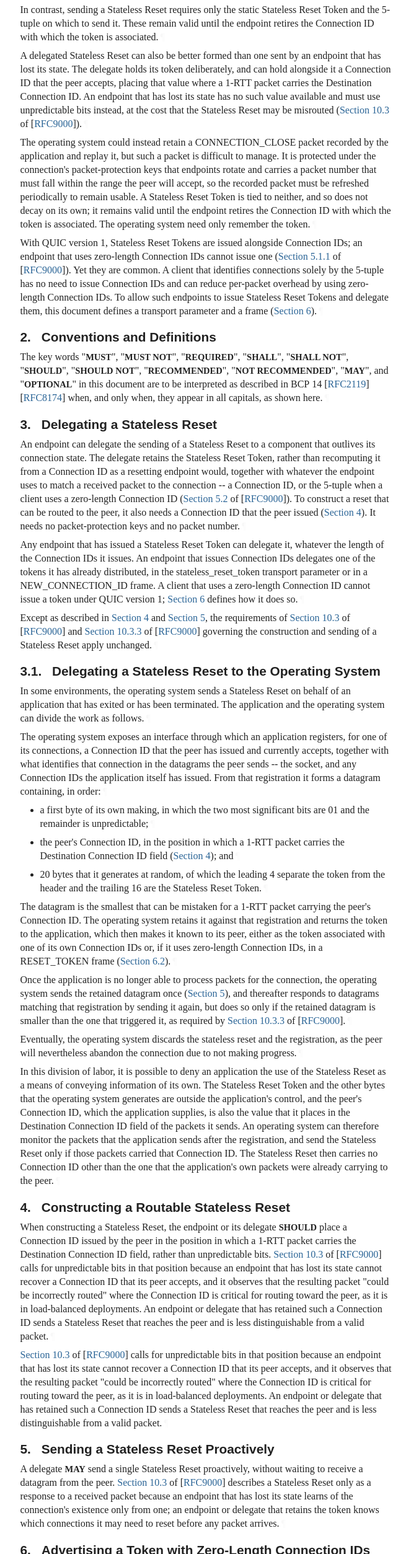
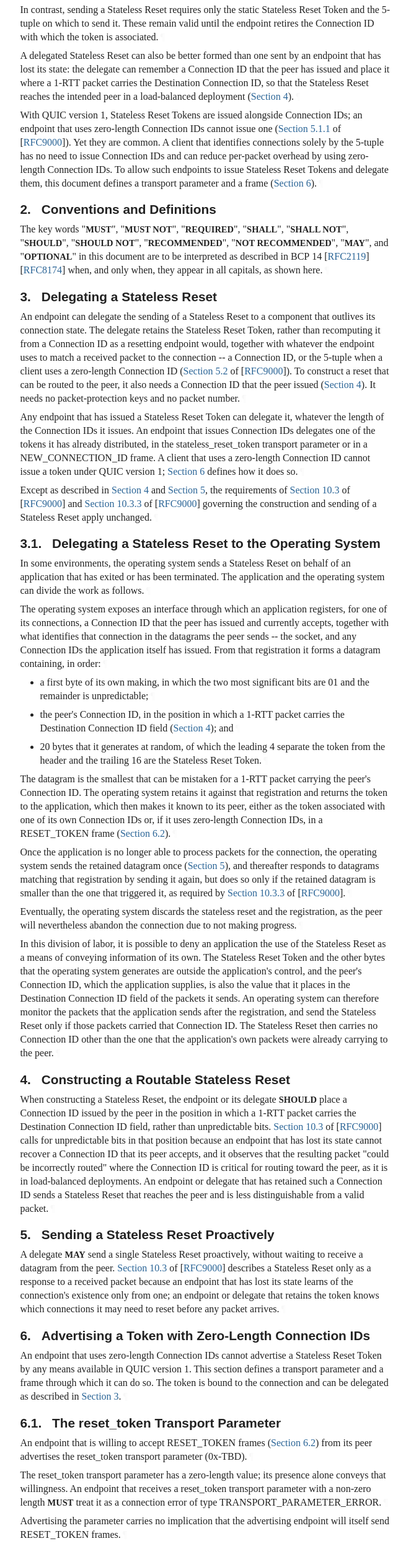
Before and after one commit to kazuho/draft-kazuho-quic-delegated-stateless-reset, a plain HTML site: page kazuho/delegation-is-the-core-topic/draft-kazuho-quic-reset-token-frame.html in a window 1280 px wide. Shown: the part 1416-3923 px from the top of the page at 62% size, without its empty margins (92-755 px from the left). Drawn offline with Linux system fonts and the light colour scheme; a web font is replaced by a local one.

Commit message:
Script updating gh-pages from df0724d. [ci skip]

```diff
--- a/kazuho/delegation-is-the-core-topic/draft-kazuho-quic-reset-token-frame.html
+++ b/kazuho/delegation-is-the-core-topic/draft-kazuho-quic-reset-token-frame.html
@@ -1237,26 +1237,17 @@ thus, the recorded packet would need constant refreshing to remain usable.<a hre
 Token and the 5-tuple on which to send it. These remain valid until the endpoint
 retires the Connection ID with which the token is associated.<a href="#section-1-6" class="pilcrow">¶</a></p>
 <p id="section-1-7">A delegated Stateless Reset can also be better formed than one sent by an
-endpoint that has lost its state. The delegate holds its token deliberately, and
-can hold alongside it a Connection ID that the peer accepts, placing that value
-where a 1-RTT packet carries the Destination Connection ID. An endpoint that has
-lost its state has no such value available and must use unpredictable bits
-instead, at the cost that the Stateless Reset may be misrouted (<span><a href="https://rfc-editor.org/rfc/rfc9000#section-10.3" class="relref">Section 10.3</a> of [<a href="#RFC9000" class="cite xref">RFC9000</a>]</span>).<a href="#section-1-7" class="pilcrow">¶</a></p>
-<p id="section-1-8">The operating system could instead retain a CONNECTION_CLOSE packet recorded by
-the application and replay it, but such a packet is difficult to manage. It is
-protected under the connection's packet-protection keys that endpoints rotate
-and carries a packet number that must fall within the range the peer will
-accept, so the recorded packet must be refreshed periodically to remain usable.
-A Stateless Reset Token is tied to neither, and so does not decay on its own; it
-remains valid until the endpoint retires the Connection ID with which the token
-is associated. The operating system need only remember the token.<a href="#section-1-8" class="pilcrow">¶</a></p>
-<p id="section-1-9">With QUIC version 1, Stateless Reset Tokens are issued alongside Connection IDs;
+endpoint that has lost its state: the delegate can remember a Connection ID that
+the peer has issued and place it where a 1-RTT packet carries the Destination
+Connection ID, so that the Stateless Reset reaches the intended peer in a
+load-balanced deployment (<a href="#constructing" class="auto internal xref">Section 4</a>).<a href="#section-1-7" class="pilcrow">¶</a></p>
+<p id="section-1-8">With QUIC version 1, Stateless Reset Tokens are issued alongside Connection IDs;
 an endpoint that uses zero-length Connection IDs cannot issue one
 (<span><a href="https://rfc-editor.org/rfc/rfc9000#section-5.1.1" class="relref">Section 5.1.1</a> of [<a href="#RFC9000" class="cite xref">RFC9000</a>]</span>). Yet they are common. A client that
 identifies connections solely by the 5-tuple has no need to issue Connection IDs
 and can reduce per-packet overhead by using zero-length Connection IDs.
 To allow such endpoints to issue Stateless Reset Tokens and delegate them, this
-document defines a transport parameter and a frame (<a href="#advertising" class="auto internal xref">Section 6</a>).<a href="#section-1-9" class="pilcrow">¶</a></p>
+document defines a transport parameter and a frame (<a href="#advertising" class="auto internal xref">Section 6</a>).<a href="#section-1-8" class="pilcrow">¶</a></p>
 </section>
 </div>
 <div id="conventions-and-definitions">
@@ -1363,13 +1354,6 @@ incorrectly routed" where the Connection ID is critical for routing toward the
 peer, as it is in load-balanced deployments. An endpoint or delegate that has
 retained such a Connection ID sends a Stateless Reset that reaches the peer and
 is less distinguishable from a valid packet.<a href="#section-4-1" class="pilcrow">¶</a></p>
-<p id="section-4-2"><span><a href="https://rfc-editor.org/rfc/rfc9000#section-10.3" class="relref">Section 10.3</a> of [<a href="#RFC9000" class="cite xref">RFC9000</a>]</span> calls for unpredictable bits in that position
-because an endpoint that has lost its state cannot recover a Connection ID that
-its peer accepts, and it observes that the resulting packet "could be
-incorrectly routed" where the Connection ID is critical for routing toward the
-peer, as it is in load-balanced deployments. An endpoint or delegate that has
-retained such a Connection ID sends a Stateless Reset that reaches the peer and
-is less distinguishable from a valid packet.<a href="#section-4-2" class="pilcrow">¶</a></p>
 </section>
 </div>
 <div id="proactive">
```
Also changed, not shown: kazuho/delegation-is-the-core-topic/draft-kazuho-quic-reset-token-frame.txt (+5 -27 lines).
